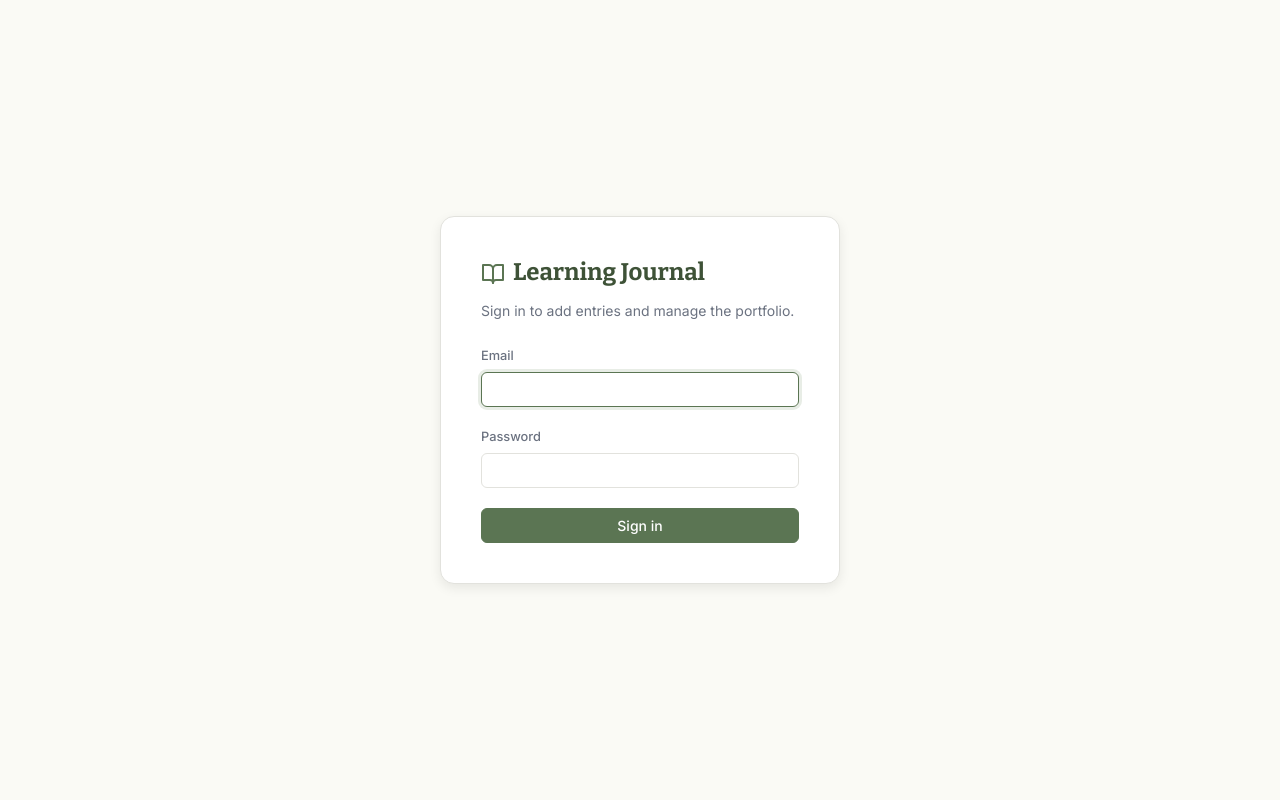
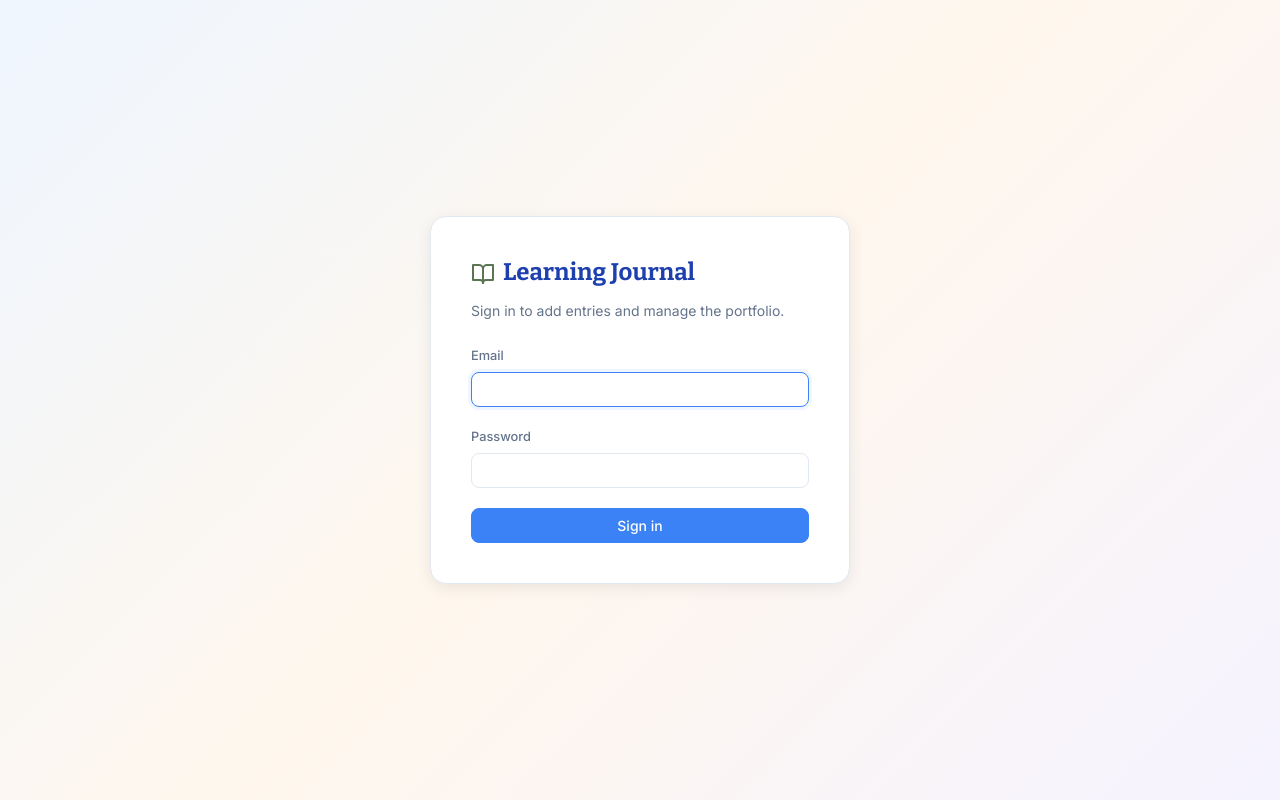
Before and after one commit to ittakesaplan/homeschool, a React (Vite) app: page / in a window 1280 px wide. Built offline with nearby package versions, Linux system fonts and the light colour scheme; no server answers.

Commit message:
Update styles.css

```diff
--- a/src/styles.css
+++ b/src/styles.css
@@ -1,27 +1,36 @@
 /* ── Tokens ─────────────────────────────────────── */
 :root {
-  --color-bg: #FAFAF5;
+  --color-bg: #FFF8F0;
   --color-surface: #FFFFFF;
-  --color-sage: #5B7553;
-  --color-sage-light: #E8EDE6;
-  --color-sage-dark: #3E5237;
-  --color-amber: #C4841D;
-  --color-amber-light: #FDF3E3;
-  --color-text: #2C2C2C;
-  --color-text-muted: #6B7280;
-  --color-border: #E2E2DD;
-  --color-error: #B91C1C;
+  --color-blue: #3B82F6;
+  --color-blue-light: #EFF6FF;
+  --color-blue-dark: #1E40AF;
+  --color-orange: #F97316;
+  --color-orange-light: #FFF7ED;
+  --color-green: #22C55E;
+  --color-green-light: #F0FDF4;
+  --color-purple: #8B5CF6;
+  --color-purple-light: #F5F3FF;
+  --color-yellow: #EAB308;
+  --color-yellow-light: #FEFCE8;
+  --color-coral: #F43F5E;
+  --color-coral-light: #FFF1F2;
+  --color-teal: #14B8A6;
+  --color-text: #1E293B;
+  --color-text-muted: #64748B;
+  --color-border: #E2E8F0;
+  --color-error: #DC2626;
   --color-error-bg: #FEF2F2;
 
   --font-display: 'Bitter', Georgia, serif;
   --font-body: 'Inter', system-ui, -apple-system, sans-serif;
 
-  --radius-sm: 6px;
-  --radius-md: 10px;
-  --radius-lg: 14px;
+  --radius-sm: 8px;
+  --radius-md: 12px;
+  --radius-lg: 16px;
 
   --shadow-sm: 0 1px 3px rgba(0,0,0,0.06);
-  --shadow-md: 0 4px 12px rgba(0,0,0,0.08);
+  --shadow-md: 0 4px 16px rgba(0,0,0,0.08);
 }
 
 /* ── Base ───────────────────────────────────────── */
@@ -40,8 +49,22 @@ h1, h2, h3 {
   line-height: 1.3;
 }
 
-a { color: var(--color-sage); text-decoration: none; }
+a { color: var(--color-blue); text-decoration: none; }
 a:hover { text-decoration: underline; }
+
+/* ── Floating School Icons (decorative background) ── */
+.deco-icons {
+  position: fixed;
+  inset: 0;
+  pointer-events: none;
+  z-index: 0;
+  overflow: hidden;
+  opacity: 0.06;
+}
+
+.deco-icons svg {
+  position: absolute;
+}
 
 /* ── Login ──────────────────────────────────────── */
 .login-page {
@@ -50,6 +73,8 @@ a:hover { text-decoration: underline; }
   align-items: center;
   justify-content: center;
   padding: 2rem;
+  position: relative;
+  background: linear-gradient(135deg, #EFF6FF 0%, #FFF7ED 50%, #F5F3FF 100%);
 }
 
 .login-card {
@@ -58,20 +83,38 @@ a:hover { text-decoration: underline; }
   border-radius: var(--radius-lg);
   padding: 2.5rem;
   width: 100%;
-  max-width: 400px;
+  max-width: 420px;
   box-shadow: var(--shadow-md);
+  position: relative;
+  z-index: 1;
 }
 
 .login-card h1 {
   font-size: 1.5rem;
   margin-bottom: 0.25rem;
-  color: var(--color-sage-dark);
+  color: var(--color-blue-dark);
 }
 
 .login-card p {
   color: var(--color-text-muted);
   font-size: 0.875rem;
   margin-bottom: 1.5rem;
+}
+
+.login-icon-row {
+  display: flex;
+  justify-content: center;
+  gap: 0.75rem;
+  margin-bottom: 1.25rem;
+}
+
+.login-icon-dot {
+  width: 40px;
+  height: 40px;
+  border-radius: 50%;
+  display: flex;
+  align-items: center;
+  justify-content: center;
 }
 
 /* ── Layout Shell ───────────────────────────────── */
@@ -81,8 +124,8 @@ a:hover { text-decoration: underline; }
 }
 
 .sidebar {
-  width: 240px;
-  background: var(--color-sage-dark);
+  width: 250px;
+  background: linear-gradient(180deg, var(--color-blue-dark) 0%, #1E3A8A 100%);
   color: #fff;
   padding: 1.5rem 0;
   display: flex;
@@ -95,9 +138,24 @@ a:hover { text-decoration: underline; }
 }
 
 .sidebar-brand {
-  padding: 0 1.25rem 1.5rem;
+  padding: 0 1.25rem 1.25rem;
   border-bottom: 1px solid rgba(255,255,255,0.12);
   margin-bottom: 0.75rem;
+}
+
+.sidebar-brand-icons {
+  display: flex;
+  gap: 0.375rem;
+  margin-bottom: 0.625rem;
+}
+
+.sidebar-brand-icon {
+  width: 28px;
+  height: 28px;
+  border-radius: 6px;
+  display: flex;
+  align-items: center;
+  justify-content: center;
 }
 
 .sidebar-brand h2 {
@@ -166,9 +224,11 @@ a:hover { text-decoration: underline; }
 
 .main-content {
   flex: 1;
-  margin-left: 240px;
+  margin-left: 250px;
   padding: 2rem 2.5rem;
-  max-width: 900px;
+  max-width: 920px;
+  position: relative;
+  z-index: 1;
 }
 
 /* ── Mobile nav ─────────────────────────────────── */
@@ -178,7 +238,7 @@ a:hover { text-decoration: underline; }
   top: 0;
   left: 0;
   right: 0;
-  background: var(--color-sage-dark);
+  background: linear-gradient(90deg, var(--color-blue-dark), #1E3A8A);
   color: #fff;
   padding: 0.75rem 1rem;
   z-index: 20;
@@ -221,7 +281,7 @@ a:hover { text-decoration: underline; }
 }
 
 .mobile-nav-btn.active {
-  color: var(--color-sage);
+  color: var(--color-blue);
 }
 
 @media (max-width: 768px) {
@@ -231,6 +291,7 @@ a:hover { text-decoration: underline; }
     margin-left: 0;
     padding: 4.5rem 1rem 5rem;
   }
+  .deco-icons { display: none; }
 }
 
 /* ── Page Header ────────────────────────────────── */
@@ -244,7 +305,7 @@ a:hover { text-decoration: underline; }
 
 .page-header h1 {
   font-size: 1.5rem;
-  color: var(--color-sage-dark);
+  color: var(--color-text);
 }
 
 /* ── Buttons ────────────────────────────────────── */
@@ -264,12 +325,12 @@ a:hover { text-decoration: underline; }
 }
 
 .btn-primary {
-  background: var(--color-sage);
+  background: var(--color-blue);
   color: #fff;
-  border-color: var(--color-sage);
+  border-color: var(--color-blue);
 }
 
-.btn-primary:hover { background: var(--color-sage-dark); }
+.btn-primary:hover { background: var(--color-blue-dark); }
 
 .btn-secondary {
   background: var(--color-surface);
@@ -279,12 +340,12 @@ a:hover { text-decoration: underline; }
 
 .btn-secondary:hover { background: var(--color-bg); }
 
-.btn-amber {
-  background: var(--color-amber);
+.btn-orange {
+  background: var(--color-orange);
   color: #fff;
 }
 
-.btn-amber:hover { background: #A8700F; }
+.btn-orange:hover { background: #EA580C; }
 
 .btn-ghost {
   background: transparent;
@@ -332,8 +393,8 @@ a:hover { text-decoration: underline; }
 .form-textarea:focus,
 .form-select:focus {
   outline: none;
-  border-color: var(--color-sage);
-  box-shadow: 0 0 0 3px var(--color-sage-light);
+  border-color: var(--color-blue);
+  box-shadow: 0 0 0 3px var(--color-blue-light);
 }
 
 .form-textarea {
@@ -353,18 +414,24 @@ a:hover { text-decoration: underline; }
   font-size: 0.75rem;
   font-weight: 500;
   border-radius: 999px;
-  background: var(--color-sage-light);
-  color: var(--color-sage-dark);
   cursor: default;
+  transition: all 0.15s;
 }
 
+/* Colorful subject tag variants */
+.subject-tag { background: var(--color-blue-light); color: var(--color-blue-dark); }
 .subject-tag.clickable { cursor: pointer; }
-.subject-tag.clickable:hover { background: #D4DDD1; }
+.subject-tag.clickable:hover { opacity: 0.8; }
+.subject-tag.active { background: var(--color-blue); color: #fff; }
 
-.subject-tag.active {
-  background: var(--color-sage);
-  color: #fff;
-}
+.subject-tag:nth-child(4n+2) { background: var(--color-orange-light); color: #C2410C; }
+.subject-tag:nth-child(4n+2).active { background: var(--color-orange); color: #fff; }
+
+.subject-tag:nth-child(4n+3) { background: var(--color-purple-light); color: #6D28D9; }
+.subject-tag:nth-child(4n+3).active { background: var(--color-purple); color: #fff; }
+
+.subject-tag:nth-child(4n+4) { background: var(--color-green-light); color: #15803D; }
+.subject-tag:nth-child(4n+4).active { background: var(--color-green); color: #fff; }
 
 .subject-tag button {
   background: none;
@@ -386,11 +453,16 @@ a:hover { text-decoration: underline; }
   border: 1px solid var(--color-border);
   border-radius: var(--radius-md);
   padding: 1.25rem;
-  transition: box-shadow 0.15s;
+  transition: all 0.2s;
   cursor: pointer;
+  position: relative;
+  overflow: hidden;
 }
 
-.entry-card:hover { box-shadow: var(--shadow-sm); }
+.entry-card:hover {
+  box-shadow: var(--shadow-sm);
+  border-color: var(--color-blue);
+}
 
 .entry-card-header {
   display: flex;
@@ -404,6 +476,9 @@ a:hover { text-decoration: underline; }
   font-size: 0.75rem;
   color: var(--color-text-muted);
   white-space: nowrap;
+  background: var(--color-blue-light);
+  padding: 0.15rem 0.5rem;
+  border-radius: 999px;
 }
 
 .entry-card h3 {
@@ -447,7 +522,10 @@ a:hover { text-decoration: underline; }
   gap: 0.25rem;
   font-size: 0.7rem;
   font-weight: 600;
-  color: var(--color-amber);
+  color: var(--color-orange);
+  background: var(--color-orange-light);
+  padding: 0.15rem 0.5rem;
+  border-radius: 999px;
 }
 
 /* ── Entry Detail (Full View) ───────────────────── */
@@ -456,7 +534,7 @@ a:hover { text-decoration: underline; }
 .entry-detail-header {
   margin-bottom: 1.5rem;
   padding-bottom: 1rem;
-  border-bottom: 1px solid var(--color-border);
+  border-bottom: 2px solid var(--color-border);
 }
 
 .entry-detail-header h1 {
@@ -478,8 +556,11 @@ a:hover { text-decoration: underline; }
 
 .entry-detail-section h2 {
   font-size: 1rem;
-  color: var(--color-sage);
+  color: var(--color-blue);
   margin-bottom: 0.5rem;
+  display: flex;
+  align-items: center;
+  gap: 0.375rem;
 }
 
 .entry-detail-section p {
@@ -498,7 +579,10 @@ a:hover { text-decoration: underline; }
   border-radius: var(--radius-sm);
   overflow: hidden;
   background: var(--color-surface);
+  transition: border-color 0.15s;
 }
+
+.file-card:hover { border-color: var(--color-blue); }
 
 .file-card img {
   width: 100%;
@@ -523,7 +607,7 @@ a:hover { text-decoration: underline; }
   display: block;
   padding: 2rem 1rem;
   text-align: center;
-  color: var(--color-sage);
+  color: var(--color-blue);
   font-size: 0.85rem;
 }
 
@@ -590,9 +674,9 @@ a:hover { text-decoration: underline; }
 
 .upload-zone:hover,
 .upload-zone.drag-over {
-  border-color: var(--color-sage);
-  background: var(--color-sage-light);
-  color: var(--color-sage-dark);
+  border-color: var(--color-blue);
+  background: var(--color-blue-light);
+  color: var(--color-blue-dark);
 }
 
 .upload-zone input { display: none; }
@@ -618,7 +702,8 @@ a:hover { text-decoration: underline; }
 }
 
 .empty-state svg {
-  color: var(--color-border);
+  color: var(--color-blue);
+  opacity: 0.4;
   margin-bottom: 1rem;
 }
 
@@ -679,7 +764,7 @@ a:hover { text-decoration: underline; }
   width: 32px;
   height: 32px;
   border: 3px solid var(--color-border);
-  border-top-color: var(--color-sage);
+  border-top-color: var(--color-blue);
   border-radius: 50%;
   animation: spin 0.6s linear infinite;
   margin: 2rem auto;
```
